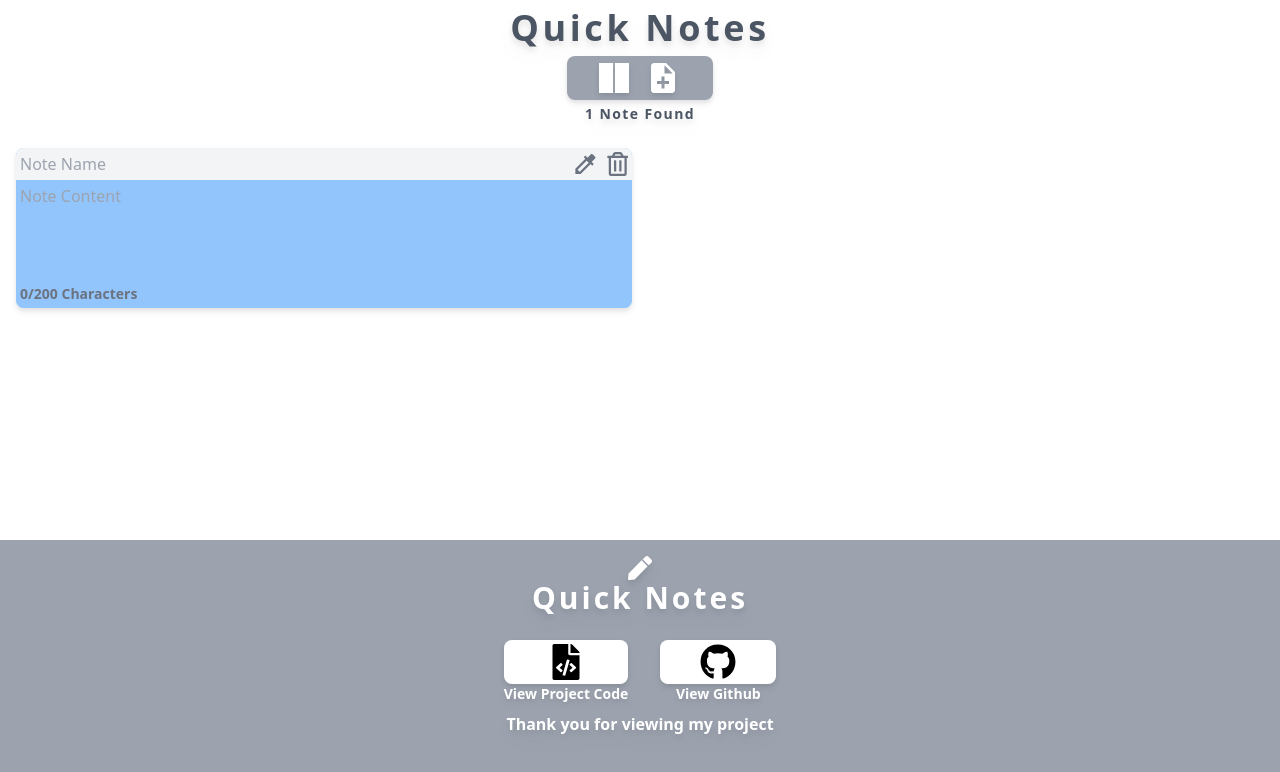
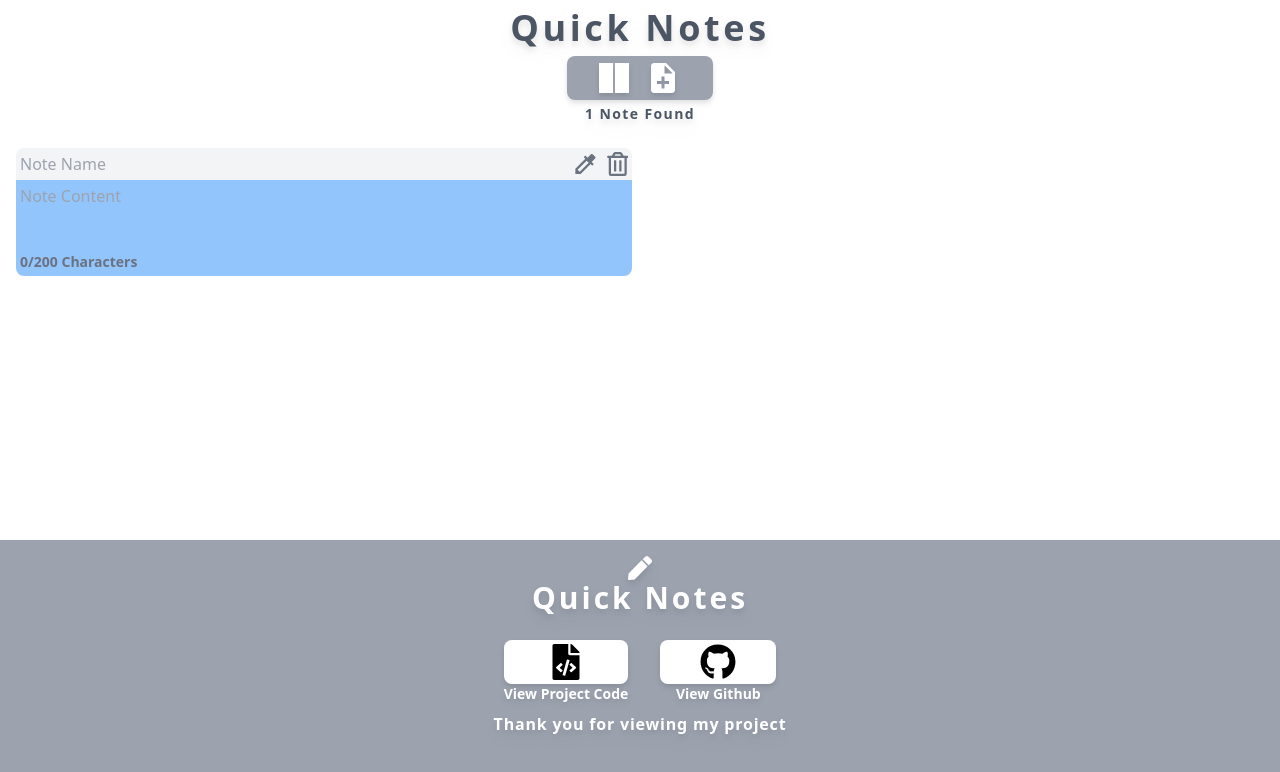
Before and after one commit to csutrick/Quick-Note, a React (Create React App) app: page / in a window 1280 px wide. Both pictures are taken after a click on the button 663 px from the left and 78 px from the top of the page. Shown: the top 772 px of the page. Built offline with nearby package versions, Linux system fonts and the light colour scheme.

Commit message:
Added color swatches for picking the note Content color

```diff
--- a/src/components/Footer/index.js
+++ b/src/components/Footer/index.js
@@ -25,7 +25,7 @@ const Footer = () => {
                         <label className='text-white text-sm font-bold drop-shadow-md whitespace-nowrap'>View Github</label>
                     </div>
                 </div>
-                <h3 className='text-white font-bold text-base drop-shadow-lg'>Thank you for viewing my project</h3>
+                <h3 className='text-white font-bold text-base drop-shadow-lg tracking-wider'>Thank you for viewing my project</h3>
         </footer>
     )
 };
--- /dev/null
+++ b/src/components/Note/ColorSwatches.js
@@ -0,0 +1,30 @@
+import React from "react";
+
+import swatchColors from './colors.json';
+
+import { IoMdClose } from "react-icons/io";
+
+const ColorSwatches = ({ handleColorButton }) => {
+    return (
+        <div className='relative bg-blue-300 flex flex-col justify-center items-center min-h-32 rounded-lg p-2'>
+            <h2 className='underline text-white text-xl font-bold'>Select Color:</h2>
+            {/* Color swatches */}
+            <div className='flex flex-row flex-wrap justify-evenly'>
+                {swatchColors.map((color, index) => (
+                    <div key={index}
+                    className='h-8 w-8 mx-2 my-1 rounded-md'
+                    style={{ backgroundColor: color.hex }}>
+
+                    </div>
+                ))}
+            </div>
+            <button className='absolute top-0 right-0'>
+                <IoMdClose onClick={handleColorButton}
+                className='text-3xl text-gray-500 hover:text-black hover:scale-110 active:scale-125
+                transition-all duration-150 ease-in-out'/>
+            </button>
+        </div>
+    )
+};
+
+export default ColorSwatches;
--- /dev/null
+++ b/src/components/Note/colors.json
@@ -0,0 +1,18 @@
+[
+    { "name": "Red", "hex": "#FF0000" },
+    { "name": "Green", "hex": "#00FF00" },
+    { "name": "Blue", "hex": "#0000FF" },
+    { "name": "Yellow", "hex": "#FFFF00" },
+    { "name": "Orange", "hex": "#FFA500" },
+    { "name": "Purple", "hex": "#800080" },
+    { "name": "Pink", "hex": "#FFC0CB" },
+    { "name": "Brown", "hex": "#A52A2A" },
+    { "name": "Gray", "hex": "#808080" },
+    { "name": "Black", "hex": "#000000" },
+    { "name": "White", "hex": "#FFFFFF" },
+    { "name": "Cyan", "hex": "#00FFFF" },
+    { "name": "Magenta", "hex": "#FF00FF" },
+    { "name": "Lime", "hex": "#00FF00" },
+    { "name": "Teal", "hex": "#008080" },
+    { "name": "Indigo", "hex": "#4B0082" }
+  ]
--- a/src/components/Note/index.js
+++ b/src/components/Note/index.js
@@ -1,6 +1,7 @@
 import React, { useState, useEffect } from "react";
 
-import CharacterCounter from "./characterCounter.js";
+import CharacterCounter from "./CharacterCounter.js";
+import ColorSwatches from "./ColorSwatches.js"
 
 import saveTitle from "../../util/saveTitle.js";
 import saveContent from "../../util/saveContent.js";
@@ -12,6 +13,7 @@ import deleteNote from "../../util/deleteNote.js";
 const Note = ({ note, setAllNotes }) => {
     const [noteTitle, setNoteTitle] = useState(note.title);
     const [noteContent, setNoteContent] = useState(note.content);
+    const [isColorPickerOpen, setIsColorPickerOpen] = useState(false);
 
     const handleTitleChange = (event) => {
         const newTitle = event.target.value;
@@ -57,14 +59,16 @@ const Note = ({ note, setAllNotes }) => {
 
     {/* Change Note Color */}
     const handleColorButton = () => {
-        console.log("Color Button pressed");
+        setIsColorPickerOpen(prevState => !prevState);
     };
 
     return (
-        <div className='bg-blue-300 relative flex flex-col h-40 items-start rounded-lg transition-all duration-200 ease-in-out
-        drop-shadow-md hover:drop-shadow-lg active:drop-shadow-xl hover:scale-[1.01] active:scale-[1.02]'>
+        <div className=''>
+            {!isColorPickerOpen ? (
+                // Actual User Note
+                <div className='relative flex flex-col h-32'>
                     {/* NOTE title */}
-            <div className='w-full flex flex-row flex-nowrap items-center bg-gray-100 rounded-t-lg'>
+                    <div className='w-full flex flex-row flex-nowrap items-center rounded-t-lg bg-gray-100'>
                         <input type="text" placeholder="Note Name"
                         value={noteTitle} onChange={handleTitleChange}
                         className='w-full h-8 rounded-tl-lg pl-1 bg-transparent outline-none'/>
@@ -75,10 +79,17 @@ const Note = ({ note, setAllNotes }) => {
                         className='mx-1 text-2xl text-gray-500 hover:text-red-500 hover:scale-110 active:scale-125
                         transition-all duration-150 ease-in-out'/>
                     </div>
+                    {/* NOTE content */}
                     <textarea type="text" placeholder="Note Content"
                     value={noteContent} onChange={handleContentChange}
-            className='bg-blue-300 resize-none w-full h-full rounded-b-lg outline-none p-1'/>
+                    className='bg-blue-300 resize-none w-full h-full p-1 rounded-b-lg outline-none'/>
+                    {/* NOTE character counter */}
                     <CharacterCounter noteContent={noteContent} />
+                </div>
+            ) : (
+                // Color picker for note color
+                <ColorSwatches handleColorButton={handleColorButton}/>
+            )}
         </div>
     )
 };
```
Lines whose indentation alone changed are shown as unchanged.
